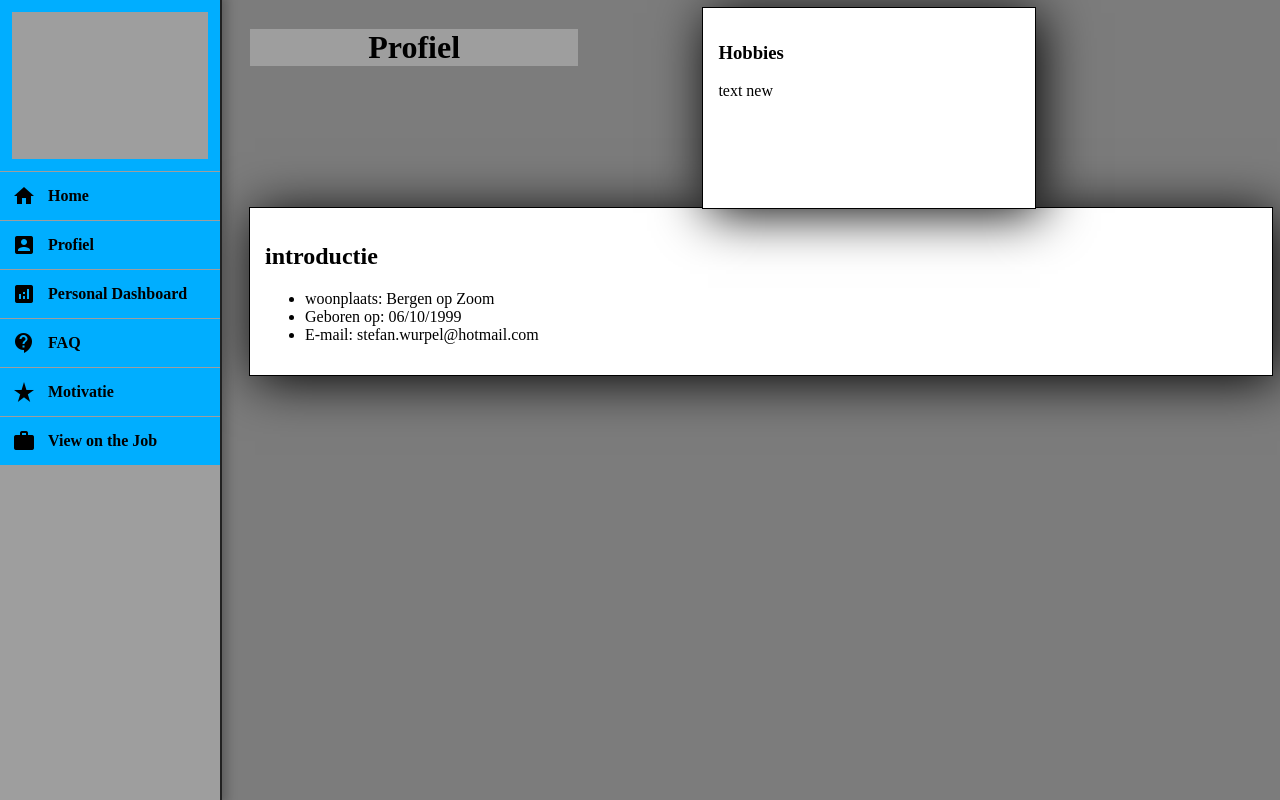
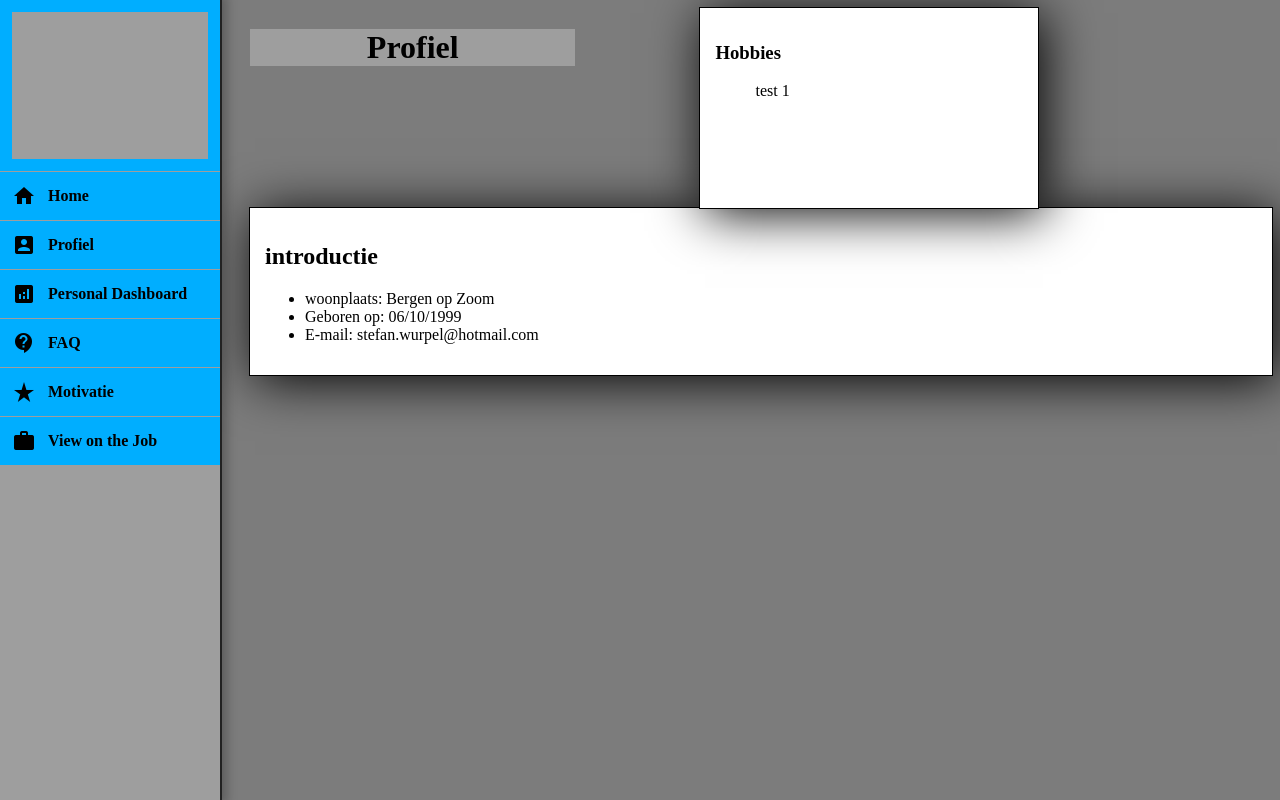
Before and after one commit to Stefan989732/PCO-opdracht-new, a plain HTML site: page profile_page.html in a window 1280 px wide. Drawn offline with Linux system fonts and the light colour scheme; grey boxes are pictures that could not be loaded.

Commit message:
testing
test

```diff
--- a/profile_page.html
+++ b/profile_page.html
@@ -28,7 +28,9 @@
     </div>
     <div class="bodyAll textBoxes hobbies">
         <h3>Hobbies</h3>
-            <p>text new</p>
+            <ul>
+                <il>test 1</il>
+            </ul>
     </div>
 </body>
 
```
